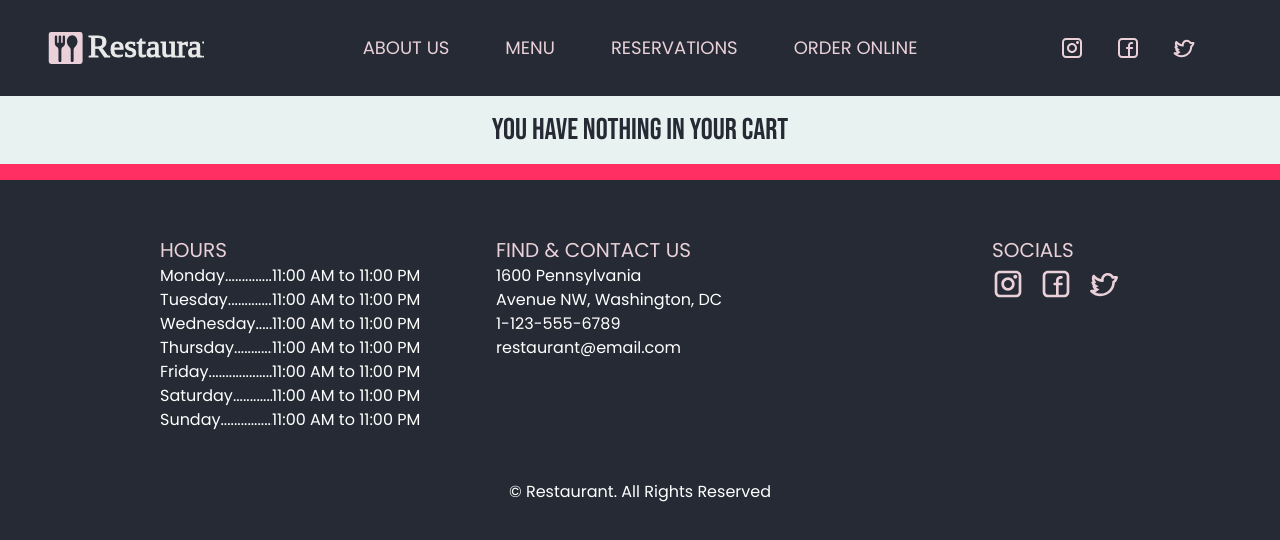
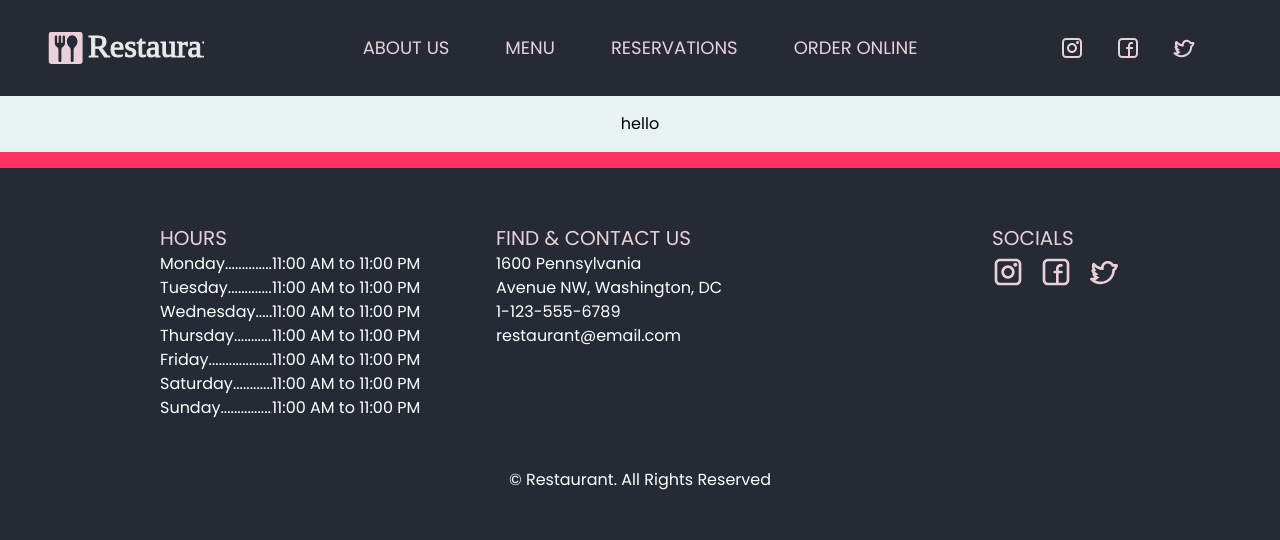
Before and after one commit to THallerJ/restaurant-next, a Next.js app: page /order/submit in a window 1280 px wide. Shown: the top 540 px of the page. Built offline with nearby package versions, Linux system fonts and the light colour scheme.

Commit message:
made progress

```diff
--- a/src/app/order/(no_header)/submit/components/Submit.tsx
+++ b/src/app/order/(no_header)/submit/components/Submit.tsx
@@ -2,31 +2,50 @@
 import YourOrder from "./your_order/YourOrder";
 import YourInformation from "./YourInformation";
 import { useOrder } from "../../../contexts/order_context/OrderContext";
-import { useState } from "react";
+import { useState, useEffect } from "react";
 
 const Submit = ({ children }: { children: React.ReactNode }) => {
   const { cartItems } = useOrder();
+  const [submittedFlag, setSubmittedFlag] = useState(false);
+
+  useEffect(() => {
+    if (cartItems && cartItems.count === 0) setSubmittedFlag(true);
+  }, [cartItems]);
 
   return (
     <div className="flex h-full w-full flex-1 items-center justify-center">
-      {cartItems.count > 0 ? <OrderForm /> : children}
+      {cartItems.count > 0 || submittedFlag ? (
+        <OrderForm
+          submittedFlag={submittedFlag}
+          setSubmittedFlag={setSubmittedFlag}
+        />
+      ) : (
+        children
+      )}
     </div>
   );
 };
 
 export default Submit;
 
-const OrderForm = () => {
-  const [submitted, setSubmitted] = useState(false);
+type OrderFormProps = {
+  submittedFlag: boolean;
+  setSubmittedFlag: React.Dispatch<React.SetStateAction<boolean>>;
+};
+
+const OrderForm = ({ submittedFlag, setSubmittedFlag }: OrderFormProps) => {
   const { cartDispatch } = useOrder();
 
   const onSubmit = (e: React.FormEvent) => {
     e.preventDefault();
-    setSubmitted(true);
-    cartDispatch({ type: "clear" });
+    setSubmittedFlag(true);
   };
 
-  return !submitted ? (
+  useEffect(() => {
+    cartDispatch({ type: "clear" });
+  }, [submittedFlag, cartDispatch]);
+
+  return !submittedFlag ? (
     <form
       onSubmit={onSubmit}
       className="flex w-full flex-col gap-8
@@ -38,5 +57,7 @@ const OrderForm = () => {
         Finish order
       </button>
     </form>
-  ) : null;
+  ) : (
+    <h1>hello</h1>
+  );
 };
```
